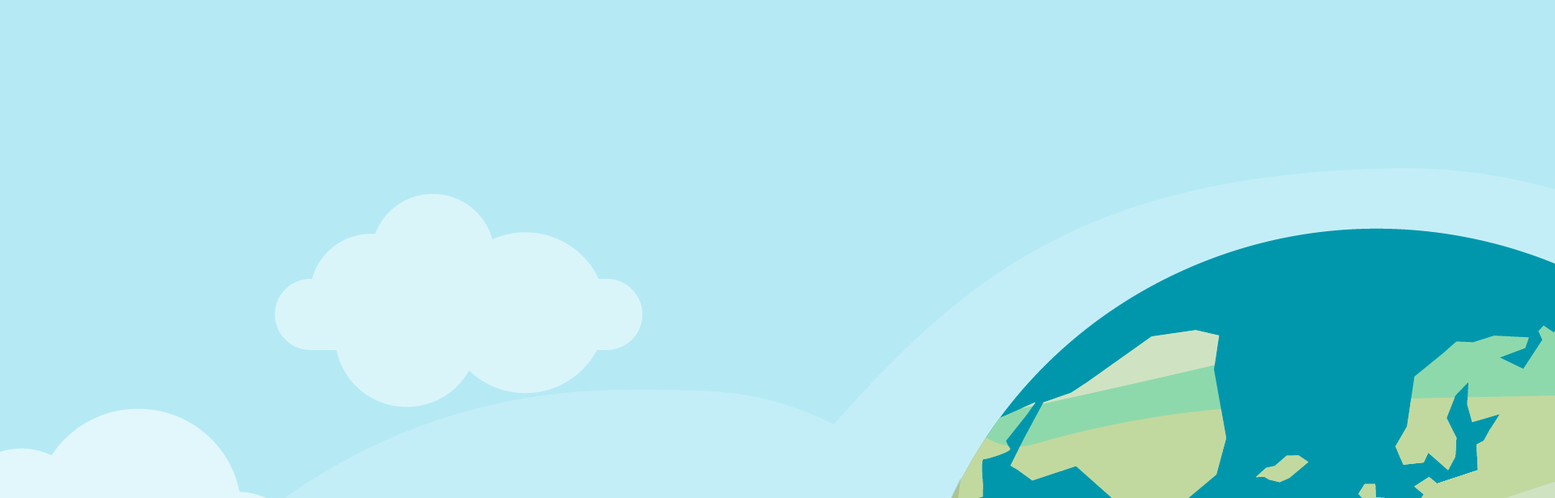
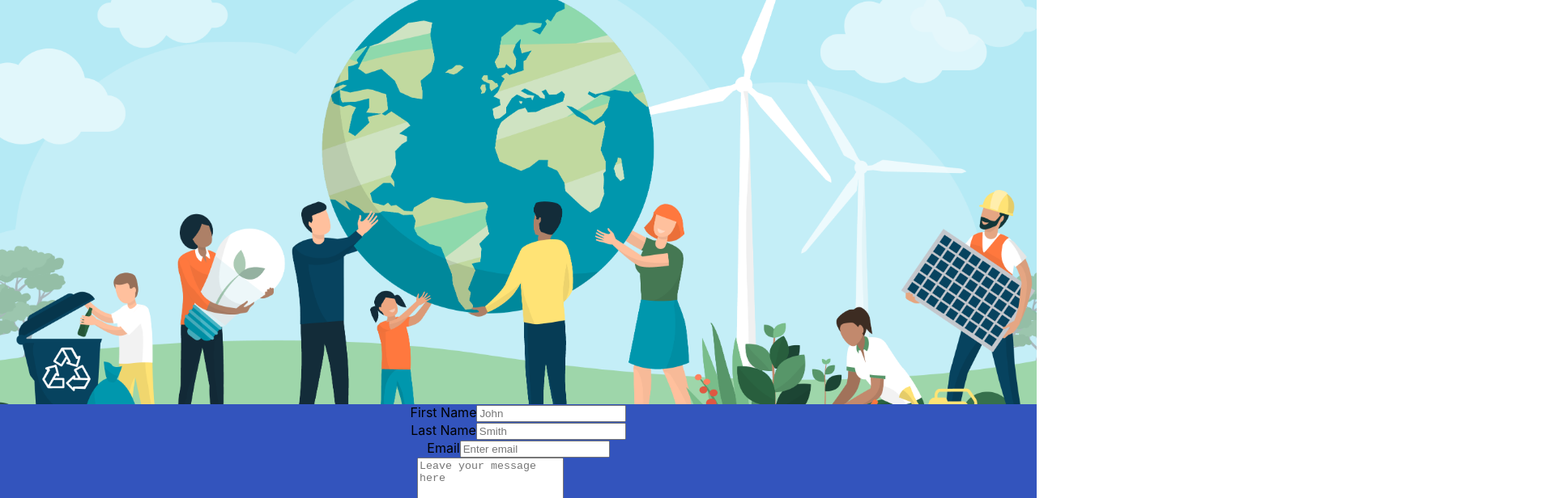
Before and after one commit to Hack4Impact-UMD/sustainability-solutions, a React (Create React App) app in the folder app/: page /contact in a window 1280 px wide. Shown: the top 616 px of the page at 81% size, 1920 px wide, since content can reach past the window. Built offline with nearby package versions, Linux system fonts and the light colour scheme.

Commit message:
Inserted intro image

```diff
--- a/app/src/Components/Contact/contact.js
+++ b/app/src/Components/Contact/contact.js
@@ -1,17 +1,19 @@
-import styles from "./contact.css";
+import styles from "./contact.module.css";
 import { Image, Form, Row, Col, FloatingLabel, Button } from "react-bootstrap";
 import { render } from "react-dom";
 import IntroImage from "./IntroImage.png";
 
 function contact() {
   return (
-    <div className="image">
+    <div className={styles.main}>
+      <div className={styles.imageDiv}>
         <Image
           className={styles.image}
           src={IntroImage}
           alt={"Contact us image"}
         />
-
+      </div>
+      <div>
         <Form>
           <Row className="mb-3">
             <Form.Group as={Col} controlId="formGridFirstName">
@@ -49,6 +51,7 @@ function contact() {
           </Button>
         </Form>
       </div>
+    </div>
   );
 }
 
--- /dev/null
+++ b/app/src/Components/Contact/contact.module.css
@@ -0,0 +1,16 @@
+.main {
+  background-color: #3354bd;
+}
+
+.imageDiv {
+  position: relative;
+  height: 500px;
+  overflow: hidden;
+  display: flex;
+  align-items: center;
+  justify-content: center;
+}
+
+.image {
+  width: 100%;
+}
```
Also changed, not shown: app/src/Components/Contact/contact.css (deleted). Lines whose indentation alone changed are shown as unchanged.
